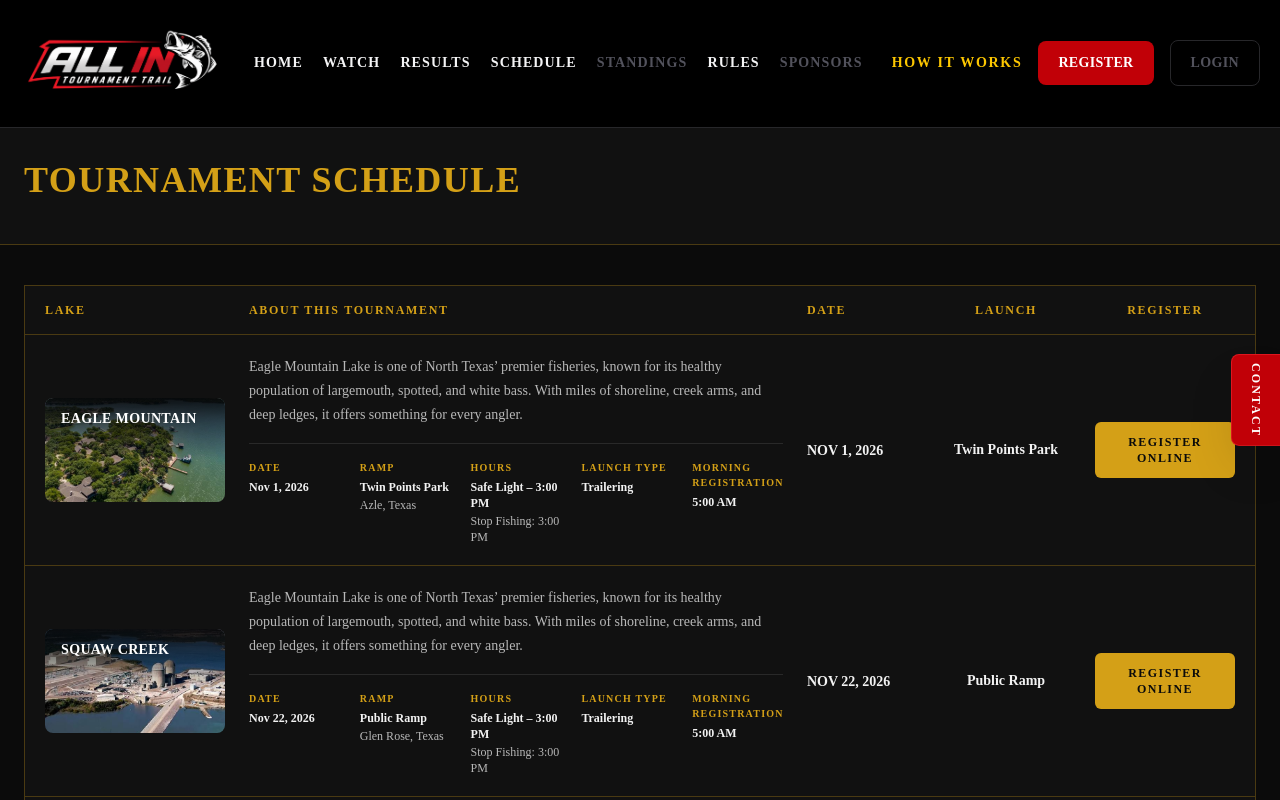
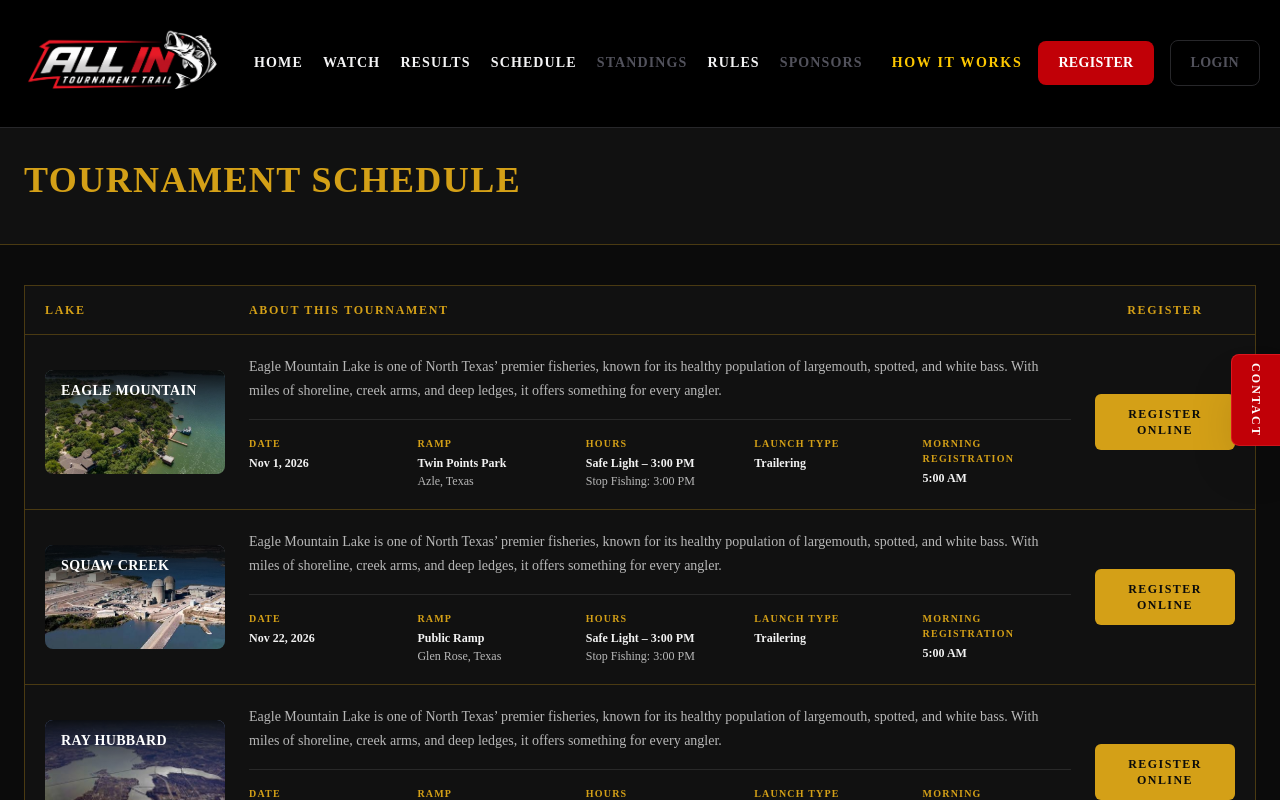
Before and after one commit to mikeshultz19/all-in-tournament-trail, a Next.js app: page /schedule in a window 1280 px wide. Shown: the top 800 px of the page. Built offline with nearby package versions, Linux system fonts and the light colour scheme.

Commit message:
tournament details and schedule updates

```diff
--- a/app/page.tsx
+++ b/app/page.tsx
@@ -6,7 +6,6 @@ import WinnersCircle from "@/components/WinnersCircle";
 import AOYStandings from "@/components/AOYStandings";
 import TournamentConditions from "@/components/TournamentConditions";
 import SponsorHome from "@/components/SponsorHome";
-import EarlyRegistrationStats from "@/components/EarlyRegistrationStats";
 import { getHomepageSponsors } from "@/data/sponsors";
 import { tournaments } from "@/data/tournaments";
 import { getNextRelevantTournament } from "@/lib/tournament-operations";
@@ -44,12 +43,23 @@ export default async function HomePage() {
 
       <Hero />
 
-      {/* Tournament operations + Featured Tournament */}
+      {/* Homepage information + Featured Tournament */}
       <section id="tournament-grid" className="border-t border-zinc-900 bg-black">
         <div className="mx-auto w-full max-w-[1700px] px-4 py-10 lg:px-8">
           <div data-homepage-tournament-grid className="grid min-w-0 grid-cols-1 items-start gap-6 lg:grid-cols-2">
-            <div data-tournament-column="left" className="contents lg:flex lg:flex-col lg:gap-6">
-              <div className="order-2 min-w-0 lg:order-none">
+            <div data-tournament-column="right" className="min-w-0 lg:col-start-2 lg:row-start-1">
+              <FeaturedTournament
+                tournament={tournament ?? null}
+                operations={operations}
+                earlyRegistrationSummary={earlyRegistrationSummary}
+                earlyRegistrationStatsUnavailable={earlyRegistrationStatsUnavailable}
+              />
+            </div>
+
+            <div data-tournament-column="left" className="flex min-w-0 flex-col gap-6 lg:col-start-1 lg:row-start-1">
+              <LatestTournamentNews tournament={tournament} />
+              <SponsorHome sponsors={homepageSponsors} />
+              <div className="min-w-0">
                 {tournament && operations && weather ? (
                   <TournamentConditions tournament={tournament} safeLight={operations.safeLight} weather={weather} />
                 ) : (
@@ -58,27 +68,10 @@ export default async function HomePage() {
                   </div>
                 )}
               </div>
-              <div className="order-4 min-w-0 lg:order-none lg:flex-1">
-                <SponsorHome sponsors={homepageSponsors} />
-              </div>
-            </div>
-
-            <div data-tournament-column="right" className="contents lg:flex lg:flex-col lg:gap-6">
-              <div className="order-1 min-w-0 lg:order-none">
-                <FeaturedTournament
-                  tournament={tournament ?? null}
-                  operations={operations}
-                />
-              </div>
-              <div className="order-3 min-w-0 border border-[#4A3A12] bg-[#0d0d0d] p-4 lg:order-none">
-                <EarlyRegistrationStats {...earlyRegistrationSummary} unavailable={earlyRegistrationStatsUnavailable} />
-              </div>
             </div>
           </div>
         </div>
       </section>
-
-      <LatestTournamentNews tournament={tournament} />
 
       <WinnersCircle />
 
--- a/app/schedule/page.tsx
+++ b/app/schedule/page.tsx
@@ -19,7 +19,7 @@ function TournamentRow({ tournament }: { tournament: Tournament }) {
   const display = getTournamentDisplay(tournament);
 
   return (
-    <article className="grid gap-5 border-b border-[#4A3A12] px-4 py-6 lg:grid-cols-[180px_minmax(250px,1fr)_110px_130px_140px] lg:items-center lg:gap-6 lg:px-5 lg:py-5">
+    <article className="grid gap-5 border-b border-[#4A3A12] px-4 py-6 lg:grid-cols-[180px_minmax(0,1fr)_140px] lg:items-center lg:gap-6 lg:px-5 lg:py-5">
       <div>
         <p className="mb-2 text-xs font-bold uppercase tracking-[0.14em] text-[#D4A017] lg:hidden">
           Lake
@@ -73,27 +73,6 @@ function TournamentRow({ tournament }: { tournament: Tournament }) {
         </dl>
       </div>
 
-      <div>
-        <p className="mb-2 text-xs font-bold uppercase tracking-[0.14em] text-[#D4A017] lg:hidden">
-          Date
-        </p>
-        <time
-          dateTime={tournament.date}
-          className="text-sm font-bold uppercase text-[#F2F2F2]"
-        >
-          {display.date}
-        </time>
-      </div>
-
-      <div>
-        <p className="mb-2 text-xs font-bold uppercase tracking-[0.14em] text-[#D4A017] lg:hidden">
-          Launch
-        </p>
-        <p className="text-sm font-semibold leading-5 text-[#F2F2F2] lg:text-center">
-          {tournament.venue ?? "To Be Announced"}
-        </p>
-      </div>
-
       {registration.canRegister ? <Link
         href={`${REGISTRATION_ROUTE}?tournament=${tournament.slug}`}
         className="inline-flex min-h-11 w-full items-center justify-center rounded-sm bg-[#D4A017] px-5 py-3 text-center text-xs font-black uppercase tracking-[0.12em] text-[#0B0B0B] transition hover:bg-[#e2b229] focus-visible:outline-2 focus-visible:outline-offset-4 focus-visible:outline-[#D4A017]"
@@ -117,11 +96,9 @@ export default function SchedulePage() {
 
       <section className="mx-auto max-w-[1400px] px-5 py-8 sm:px-6 sm:py-10">
         <div className="overflow-hidden border border-[#4A3A12] bg-[#111111]">
-          <div className="hidden grid-cols-[180px_minmax(250px,1fr)_110px_130px_140px] items-center gap-6 border-b border-[#4A3A12] px-5 py-4 text-xs font-black uppercase tracking-[0.14em] text-[#D4A017] lg:grid">
+          <div className="hidden grid-cols-[180px_minmax(0,1fr)_140px] items-center gap-6 border-b border-[#4A3A12] px-5 py-4 text-xs font-black uppercase tracking-[0.14em] text-[#D4A017] lg:grid">
             <span>Lake</span>
             <span>About This Tournament</span>
-            <span>Date</span>
-            <span className="text-center">Launch</span>
             <span className="text-center">Register</span>
           </div>
 
--- a/components/FeaturedTournament.tsx
+++ b/components/FeaturedTournament.tsx
@@ -9,6 +9,8 @@ import {
 import { TOURNAMENT_STATUS_LABELS } from "@/lib/tournament-operations";
 import { getTournamentDisplay } from "@/lib/tournament-display";
 import type { TournamentOperationsViewModel } from "@/lib/tournament-view-model";
+import EarlyRegistrationStats from "@/components/EarlyRegistrationStats";
+import type { TournamentEntrySummary } from "@/lib/public-early-entry";
 
 type Countdown = {
   days: number;
@@ -34,9 +36,13 @@ function calculateCountdown(date: string): Countdown {
 export default function FeaturedTournament({
   tournament,
   operations,
+  earlyRegistrationSummary,
+  earlyRegistrationStatsUnavailable = false,
 }: {
   tournament: Tournament | null;
   operations?: TournamentOperationsViewModel | null;
+  earlyRegistrationSummary?: TournamentEntrySummary;
+  earlyRegistrationStatsUnavailable?: boolean;
 }) {
   const [countdown, setCountdown] = useState<Countdown>({
     days: 0,
@@ -224,6 +230,13 @@ export default function FeaturedTournament({
           </p>
         )}
 
+        {earlyRegistrationSummary && (
+          <EarlyRegistrationStats
+            {...earlyRegistrationSummary}
+            unavailable={earlyRegistrationStatsUnavailable}
+          />
+        )}
+
       </div>
 
     </article>
--- a/components/SponsorHome.tsx
+++ b/components/SponsorHome.tsx
@@ -3,8 +3,6 @@ import { getHomepageSponsors, type Sponsor } from "@/data/sponsors";
 
 export default function SponsorHome({ sponsors }: { sponsors: Sponsor[] }) {
   const homepageSponsors = getHomepageSponsors(sponsors);
-
-  if (homepageSponsors.length === 0) return null;
 
   return (
     <section
@@ -21,6 +19,9 @@ export default function SponsorHome({ sponsors }: { sponsors: Sponsor[] }) {
         <div className="h-px flex-1 bg-gradient-to-r from-red-700/70 to-transparent" />
       </div>
 
+      {homepageSponsors.length === 0 ? (
+        <p className="mt-5 text-sm text-neutral-400">Sponsor information coming soon.</p>
+      ) : (
         <ul className="mt-5 grid grid-cols-1 gap-4 min-[420px]:grid-cols-2 lg:grid-cols-2 2xl:grid-cols-3">
           {homepageSponsors.map((sponsor) => {
             const logo = (
@@ -52,6 +53,7 @@ export default function SponsorHome({ sponsors }: { sponsors: Sponsor[] }) {
             );
           })}
         </ul>
+      )}
     </section>
   );
 }
```
Lines whose indentation alone changed are shown as unchanged.
